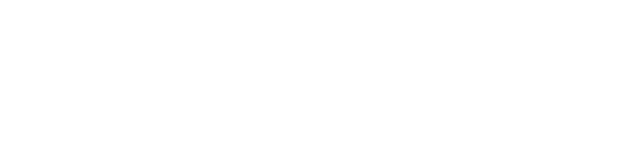
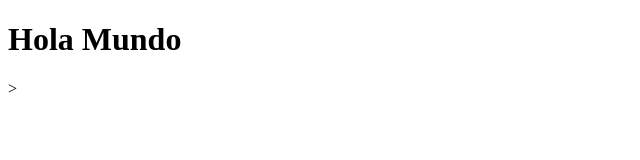
Before and after one commit to LeonelCa1deron/Practica1GitHub, a plain HTML site: page index.html in a window 1280 px wide. Shown: the whole page, without its empty margins (0-640 px from the left). Drawn offline with Linux system fonts and the light colour scheme.

Commit message:
cambie el index

```diff
--- a/index.html
+++ b/index.html
@@ -7,6 +7,6 @@
     <title>Document</title>
 </head>
 <body>
-
+    <h1>Hola Mundo</h1>>
 </body>
 </html>
```
